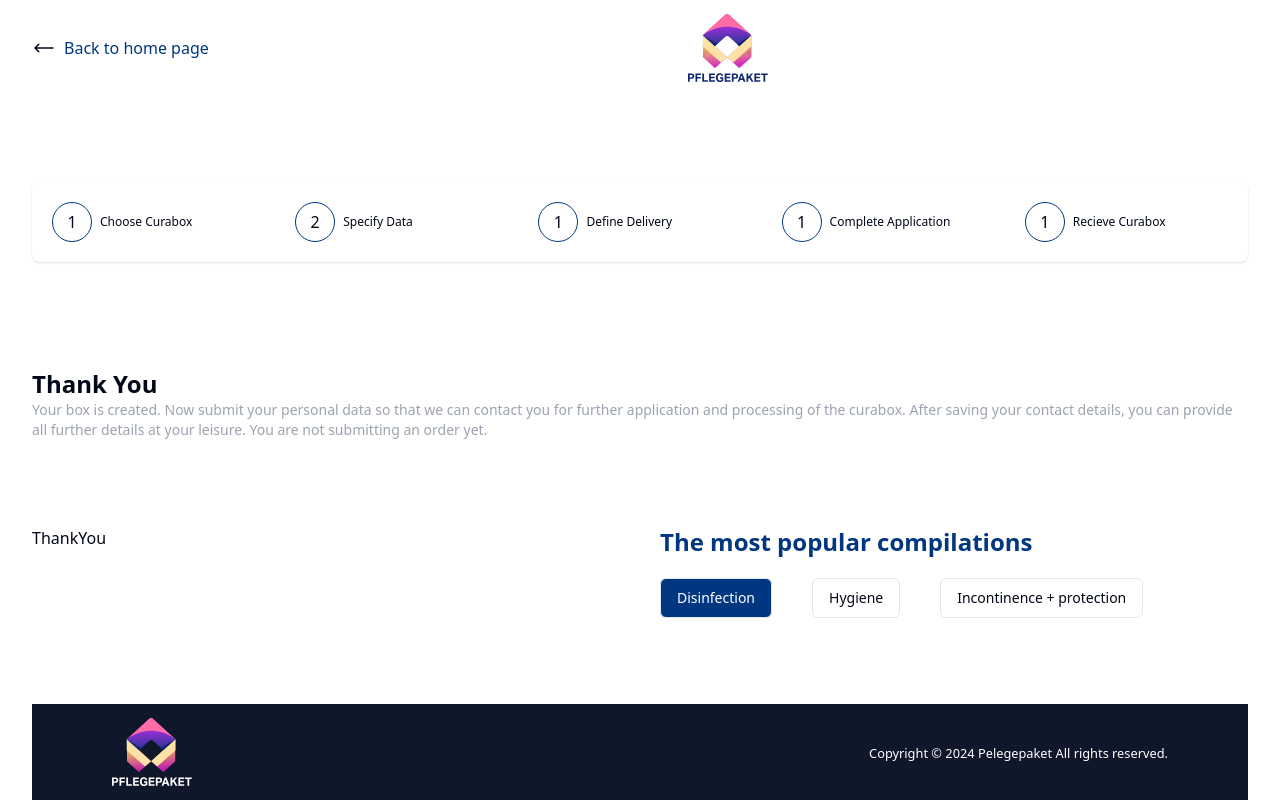
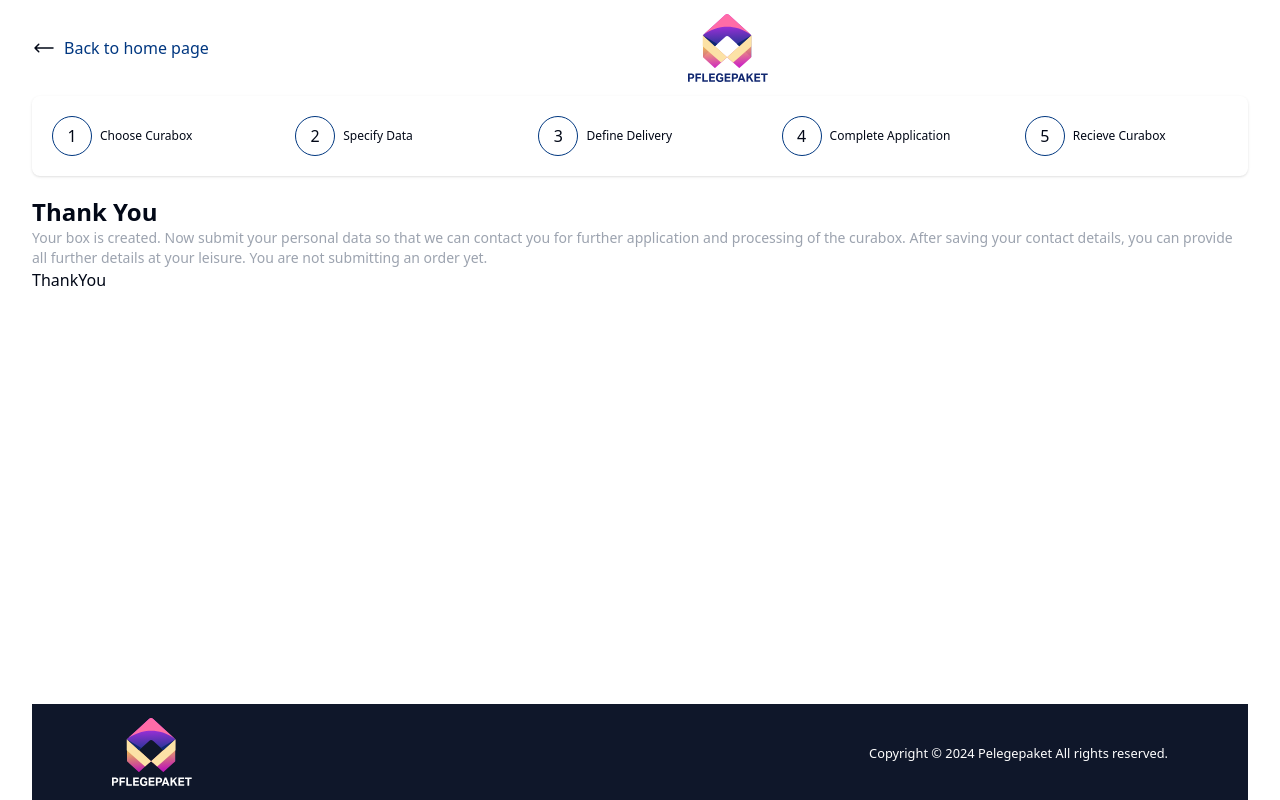
Before and after one commit to devnavinn/medical-eccom, a React (Vite) app: page /thank-you in a window 1280 px wide. Built offline with nearby package versions, Linux system fonts and the light colour scheme.

Commit message:
hii there

```diff
--- a/src/components/Cart.jsx
+++ b/src/components/Cart.jsx
@@ -1,22 +1,8 @@
-import { useState } from "react"
-import { Button } from "./ui/button"
+import ProductTab from "./ProductTab"
 const Cart = () => {
-    const [seletedTab, setSelectedTab] = useState(1)
     return (
         <div className="flex flex-col">
-            <h2 className="text-2xl text-[#003780] font-semibold">The most popular compilations</h2>
-            <div className="w-full flex flex-row space-x-10 mt-5">
-                <Button
-                    className={seletedTab === 1 ? 'bg-[#003780] hover:bg-[#003780] text-white hover:text-white' : ''}
-                    onClick={() => setSelectedTab(1)} variant={'outline'}>Disinfection</Button>
-                <Button
-                    className={seletedTab === 2 ? 'bg-[#003780] hover:bg-[#003780] text-white hover:text-white' : ''}
-                    onClick={() => setSelectedTab(2)} variant={'outline'}>Hygiene</Button>
-                <Button
-                    className={seletedTab === 3 ? 'bg-[#003780] hover:bg-[#003780] text-white hover:text-white' : ''}
-                    onClick={() => setSelectedTab(3)} variant={'outline'}>Incontinence + protection
-                </Button>
-            </div>
+            <ProductTab />
         </div>
     )
 }
--- a/src/components/Layout.jsx
+++ b/src/components/Layout.jsx
@@ -6,7 +6,7 @@ import ProgressStep from './ProgressStep';
 import StepHeading from './StepHeading';
 const Layout = ({ children }) => {
     return (
-        <>
+        <div>
             <Navbar />
             <ProgressStep />
             <StepHeading />
@@ -19,7 +19,7 @@ const Layout = ({ children }) => {
                     <Cart />
                 </div>
             </section>
-        </>
+        </div>
     );
 }
 
--- /dev/null
+++ b/src/components/ProductTab.jsx
@@ -0,0 +1,28 @@
+import { useState } from 'react'
+import { Button } from "./ui/button"
+import { useLocation } from 'react-router-dom'
+const ProductTab = () => {
+    const location = useLocation()
+    const { pathname } = location
+    const [seletedTab, setSelectedTab] = useState(1)
+
+    return (
+        <div className={`${pathname == '/' ? 'block' : 'hidden'}`}>
+            <h2 className="text-2xl text-[#003780] font-semibold">The most popular compilations</h2>
+            <div className="w-full flex flex-row space-x-10 mt-5">
+                <Button
+                    className={seletedTab === 1 ? 'bg-[#003780] hover:bg-[#003780] text-white hover:text-white' : ''}
+                    onClick={() => setSelectedTab(1)} variant={'outline'}>Disinfection</Button>
+                <Button
+                    className={seletedTab === 2 ? 'bg-[#003780] hover:bg-[#003780] text-white hover:text-white' : ''}
+                    onClick={() => setSelectedTab(2)} variant={'outline'}>Hygiene</Button>
+                <Button
+                    className={seletedTab === 3 ? 'bg-[#003780] hover:bg-[#003780] text-white hover:text-white' : ''}
+                    onClick={() => setSelectedTab(3)} variant={'outline'}>Incontinence + protection
+                </Button>
+            </div>
+        </div>
+    )
+}
+
+export default ProductTab
--- a/src/components/ProgressStep.jsx
+++ b/src/components/ProgressStep.jsx
@@ -15,19 +15,19 @@ const ProgressStep = () => {
             </div>
             <div className='flex flex-row items-center'>
                 <div className='w-10 h-10 rounded-full flex justify-center items-center border border-[#003780]'>
-                    1
+                    3
                 </div>
                 <span className='ml-2 text-xs'>Define Delivery</span>
             </div>
             <div className='flex flex-row items-center'>
                 <div className='w-10 h-10 rounded-full flex justify-center items-center border border-[#003780]'>
-                    1
+                    4
                 </div>
                 <span className='ml-2 text-xs'>Complete Application</span>
             </div>
             <div className='flex flex-row items-center'>
                 <div className='w-10 h-10 rounded-full flex justify-center items-center border border-[#003780]'>
-                    1
+                    5
                 </div>
                 <span className='ml-2 text-xs'>Recieve Curabox</span>
             </div>
```
